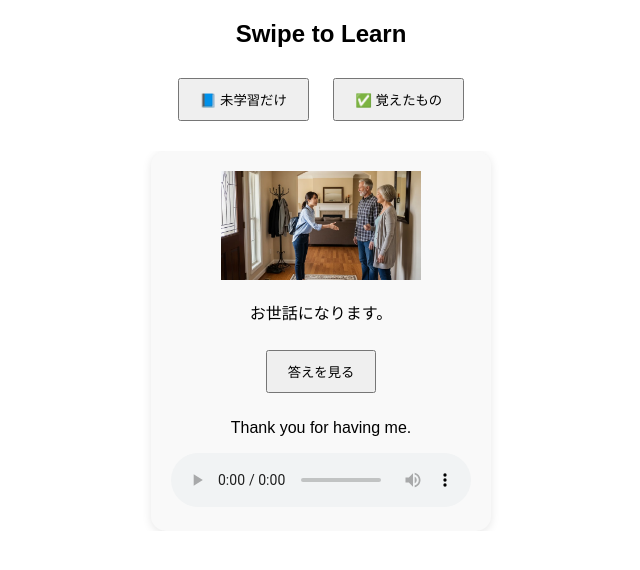
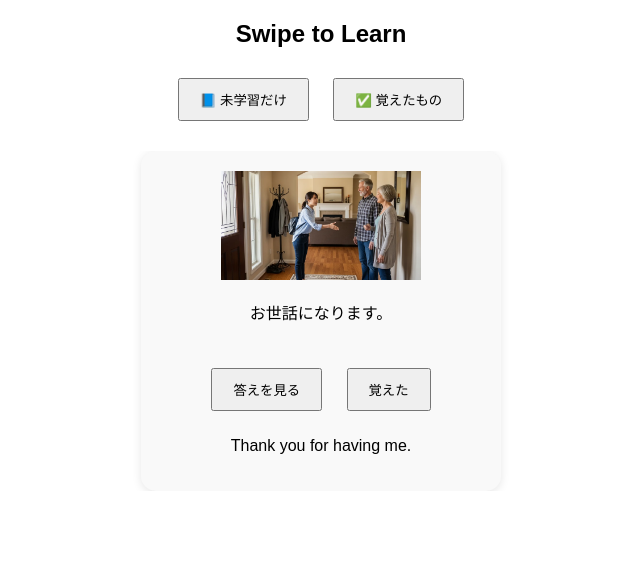
Before and after one commit to eight-english/homestay, a plain HTML site: page index.html in a window 1280 px wide. Both pictures are taken after a click on the button "答えを見る". Shown: the whole page, without its empty margins (319-959 px from the left). Drawn offline with nearby package versions, Linux system fonts and the light colour scheme.

Commit message:
Update index.html

```diff
--- a/index.html
+++ b/index.html
@@ -8,7 +8,7 @@
     body { font-family: sans-serif; text-align: center; margin: 0; padding: 0; }
     h2 { margin: 20px 0; }
     .card { padding: 20px; border-radius: 15px; background: #f9f9f9;
-            box-shadow: 0 2px 10px rgba(0,0,0,0.1); max-width: 300px; margin: auto; }
+            box-shadow: 0 2px 10px rgba(0,0,0,0.1); max-width: 320px; margin: auto; }
     .hidden-answer { display: none; margin-top: 10px; }
     .show { display: block; }
     button { margin: 10px; padding: 10px 20px; cursor: pointer; }
@@ -31,9 +31,8 @@
   <script>
     let data = [];
     let learned = JSON.parse(localStorage.getItem("learned") || "[]");
-    let currentMode = "unlearned"; // デフォルトは未学習
+    let currentMode = "unlearned";
 
-    // JSON読み込み
     fetch("data.json")
       .then(response => response.json())
       .then(json => {
@@ -63,10 +62,11 @@
           <div class="card">
             <img src="${item.image}" width="200"><br>
             <p>${item.japanese}</p>
+            <audio id="audio-${item.id}" src="${item.audio}"></audio><br>
             <button onclick="toggleAnswer(${item.id})">答えを見る</button>
+            <button onclick="markLearned(${item.id})">覚えた</button>
             <div id="answer-${item.id}" class="hidden-answer">
               <p>${item.english}</p>
-              <audio controls src="${item.audio}"></audio>
             </div>
           </div>
         `;
@@ -82,12 +82,25 @@
       });
     }
 
-    // 答えの表示切替
+    // 答えを表示＋音声再生
     window.toggleAnswer = (id) => {
-      document.getElementById(`answer-${id}`).classList.toggle("show");
+      const answerDiv = document.getElementById(`answer-${id}`);
+      answerDiv.classList.toggle("show");
+      if (answerDiv.classList.contains("show")) {
+        document.getElementById(`audio-${id}`).play();
+      }
     };
 
-    // スワイプ処理（右＝覚えた登録）
+    // 覚えた登録
+    window.markLearned = (id) => {
+      if (!learned.includes(id)) {
+        learned.push(id);
+        localStorage.setItem("learned", JSON.stringify(learned));
+        renderCards();
+      }
+    };
+
+    // スワイプで覚えた登録
     function handleSwipe(direction) {
       const index = swiper.previousIndex;
       const cards = data.filter(item => !learned.includes(item.id));
@@ -95,14 +108,11 @@
       if (!currentCard) return;
 
       if (direction === "right") {
-        if (!learned.includes(currentCard.id)) {
-          learned.push(currentCard.id);
-          localStorage.setItem("learned", JSON.stringify(learned));
-        }
+        markLearned(currentCard.id);
       }
     }
 
-    // モード切り替え
+    // モード切替
     window.setMode = (mode) => {
       currentMode = mode;
       renderCards();
```
